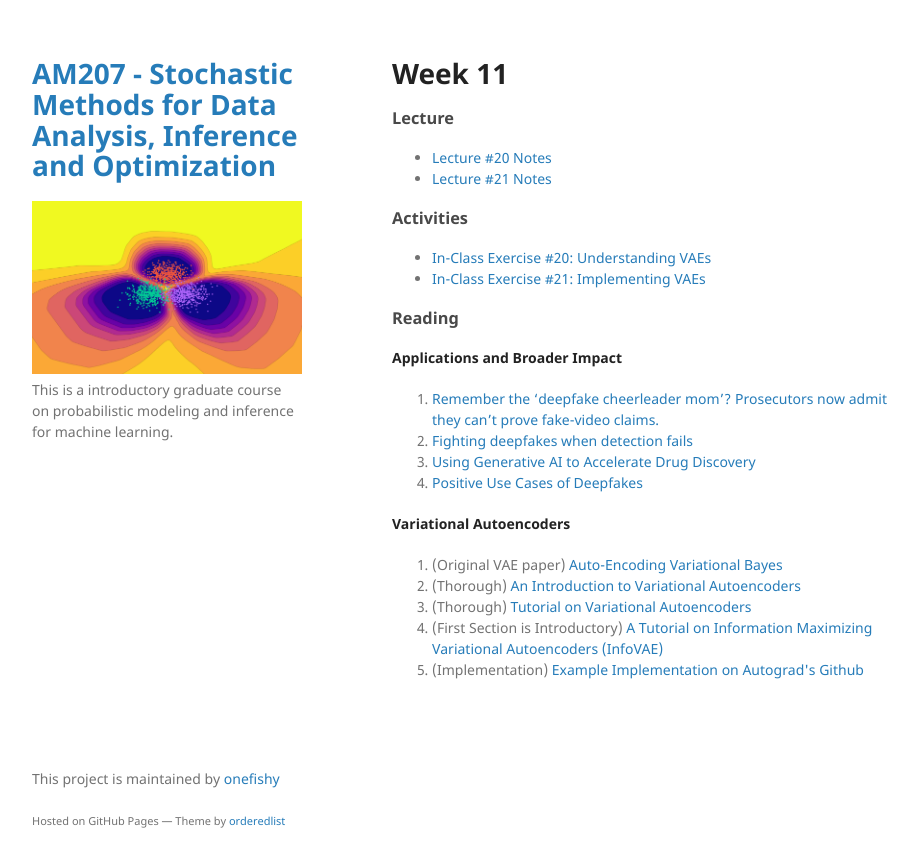
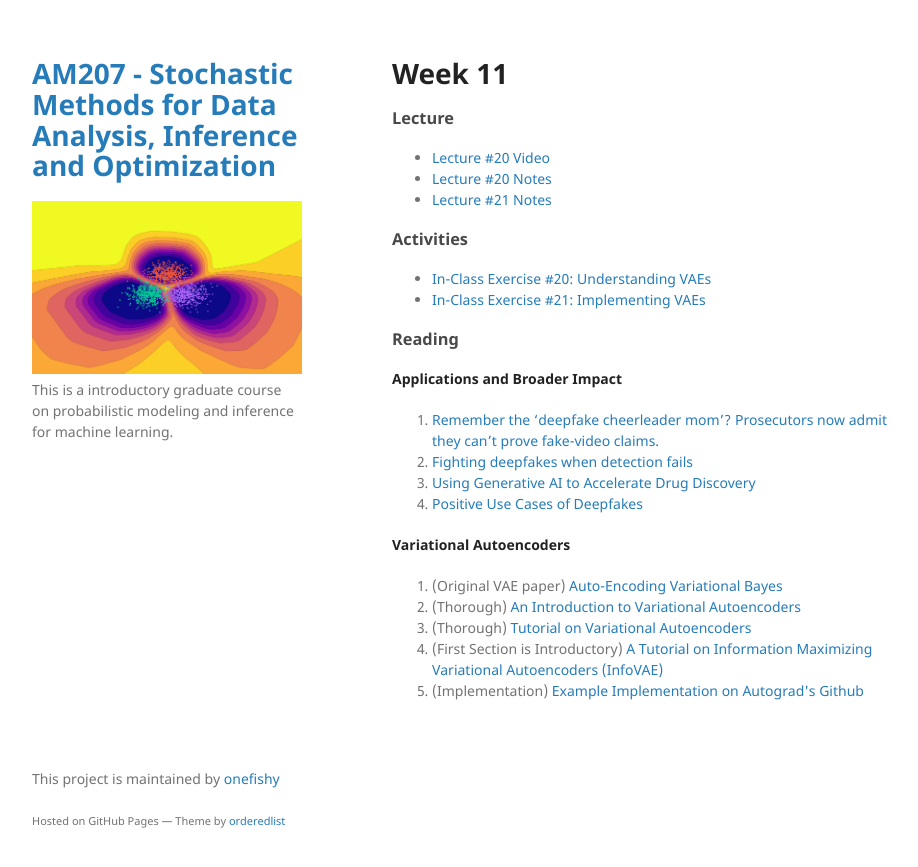
Before and after one commit to onefishy/am207, a Jekyll site: the page built from week11.md, in a window 1280 px wide. Shown: the top 867 px of the page, without its empty margins (178-1096 px from the left). Built offline with Jekyll 4.4.1, drawn with Linux system fonts in a browser that asks for light colours; our own code applies the rules of GitHub Pages for plain Markdown files.

Commit message:
Update week11.md

```diff
--- a/week11.md
+++ b/week11.md
@@ -1,6 +1,7 @@
 # Week 11
 
 ### Lecture
+- [Lecture #20 Video](https://youtu.be/OWLty1YvMn4)
 - [Lecture #20 Notes](https://github.com/onefishy/am207/blob/master/Lectures/lecture_20_notes.ipynb)
 - [Lecture #21 Notes](https://github.com/onefishy/am207/blob/master/Lectures/lecture_21_notes.ipynb)
 
```
